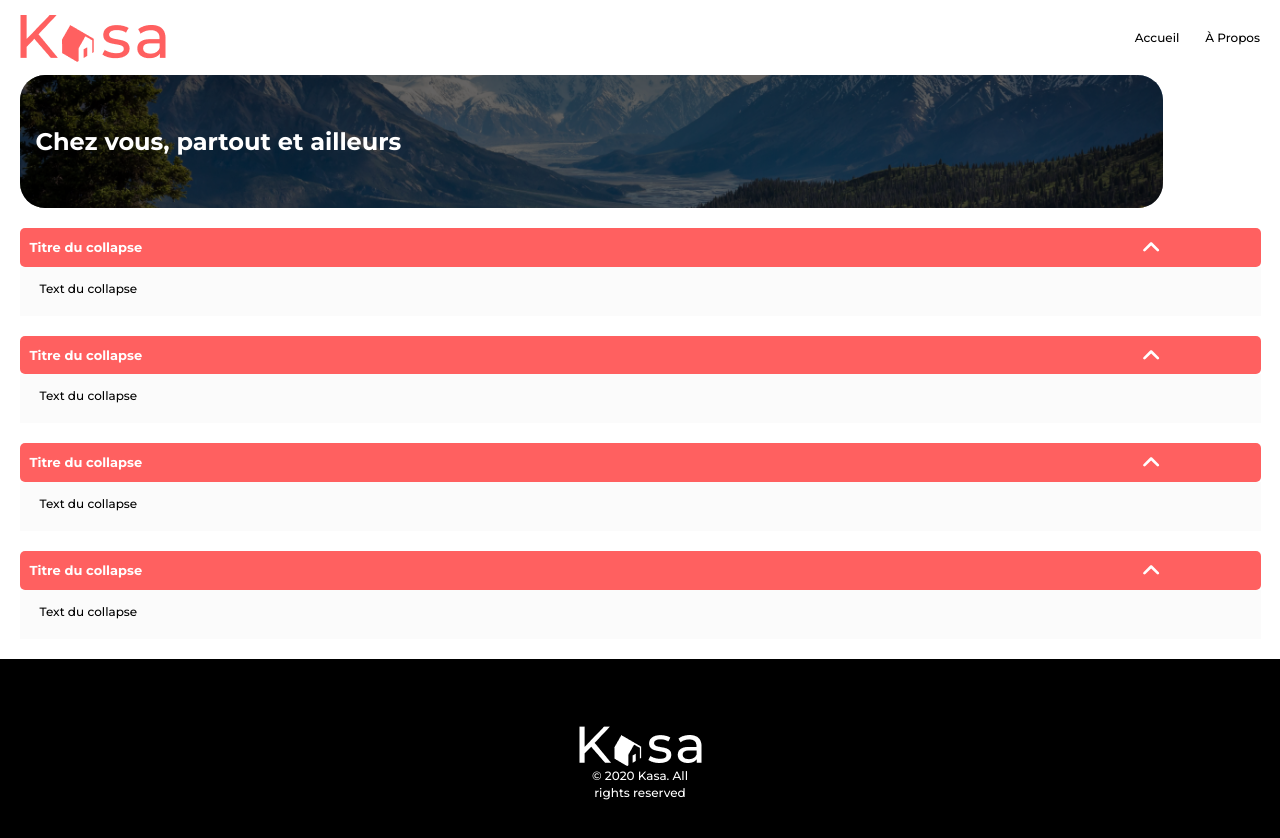
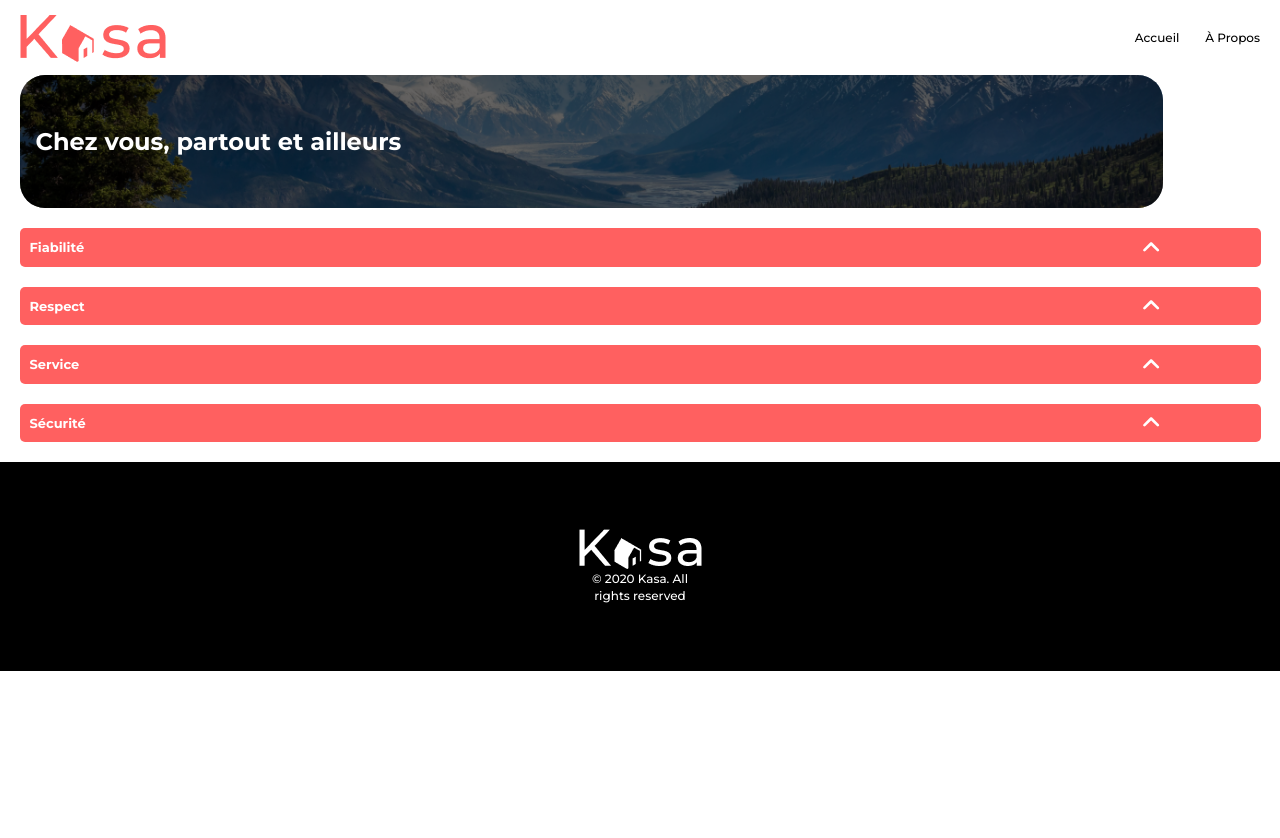
Before and after one commit to Bourrelet/property-rental-react-app, a React (Create React App) app: page /apropos in a window 1280 px wide. Shown: the top 838 px of the page. After the commit the page ends 800 px from the top, so only its background shows below. Built offline with nearby package versions, Linux system fonts and the light colour scheme.

Commit message:
Page APropos terminee. Composant Collapse operationnel

```diff
--- a/src/components/collapse/Collapse.js
+++ b/src/components/collapse/Collapse.js
@@ -1,20 +1,39 @@
-import React from 'react';
 import './Collapse.scss';
+import React, { useState } from 'react';
 import { FontAwesomeIcon } from '@fortawesome/react-fontawesome';
 import { faAngleUp, faAngleDown } from '@fortawesome/free-solid-svg-icons';
 const openButton = <FontAwesomeIcon icon={faAngleUp} />;
 const closeButton = <FontAwesomeIcon icon={faAngleDown} />;
 
-const Collapse = () => {
+const Collapse = ({title, content}) => {
+
+    const [collapseOpen, setCollaspeOpen] = useState(false);
+
+
+
+    const toggleCollapse = () => {
+        setCollaspeOpen(!collapseOpen);
+    }
+
+    const dynamicClass = `${collapseOpen ? 'isOpen' : 'isClosed'}`;
+
     return (
+
     <div className="collapse">
+
         <div className="collapse__container">
-            <h2 className="collapse__title">Titre du collapse</h2>
 
-                <button className="collapse__btn open-btn">{openButton}</button>
+            <h2 className="collapse__title">{title}</h2>
+
+            <button onClick={toggleCollapse} className="collapse__btn isClosed">
+                {collapseOpen? closeButton : openButton}
+            </button>
 
         </div>
-        <p className="collapse__text">Text du collapse</p>
+        <div className={`collapse__content ${dynamicClass}`}><p >{content}</p></div>
+
+
+
     </div>
     );
 
--- a/src/components/collapse/Collapse.scss
+++ b/src/components/collapse/Collapse.scss
@@ -27,10 +27,22 @@
                 color: inherit;
             }
 
-        &__text {
+        &__content {
             background-color: $grey-background;
             font-size: 12px;
             padding: 13px 20px 19px;
+
+            &.isClosed {
+                height: 0px;
+                overflow: hidden;
+                transition: height 0.3s ease;
+                padding: 0px;
+            }
+
+            &.isOpen {
+                height: auto;
+            }
+
         }
 }
 
--- a/src/pages/APropos.js
+++ b/src/pages/APropos.js
@@ -9,14 +9,35 @@
 
 
 const APropos = () => {
+
+  const aProposListContent = [
+    { "key": "01",
+      "title": "Fiabilité",
+      "content": "Les annonces postées sur Kasa garantissent une fiabilité totale. Les photos sont conformes aux logements, et toutes les informations sont régulièrement vérifiées par nos équipes."
+     },
+    { "key": "02",
+      "title": "Respect",
+      "content": "La bienveillance fait partie des valeurs fondatrices de Kasa. Tout comportement discriminatoire ou de perturbation du voisinage entraînera une exclusion de notre plateforme."
+     },
+    { "key": "03",
+      "title": "Service",
+      "content": "Nos équipes se tiennent à votre disposition pour vous fournir une expérience parfaite. N'hésitez pas à nous contacter si vous avez la moindre question."
+     },
+    { "key": "04",
+      "title": "Sécurité",
+      "content": "La sécurité est la priorité de Kasa. Aussi bien pour nos hôtes que pour les voyageurs, chaque logement correspond aux critères de sécurité établis par nos services. En laissant une note aussi bien à l'hôte qu'au locataire, cela permet à nos équipes de vérifier que les standards sont bien respectés. Nous organisons également des ateliers sur la sécurité domestique pour nos hôtes."
+     }];
+
+
   return (
     <div className="apropos-page">
       <Banner bannerImg={mountains}/>
       <div className="apropos-page__container">
-        <Collapse/>
-        <Collapse/>
-        <Collapse/>
-        <Collapse/>
+        {aProposListContent.map(subject =>
+          (<Collapse key={subject.key} title={subject.title} content={subject.content}/>))
+          }
+
+
       </div>
     </div>
   );
```
